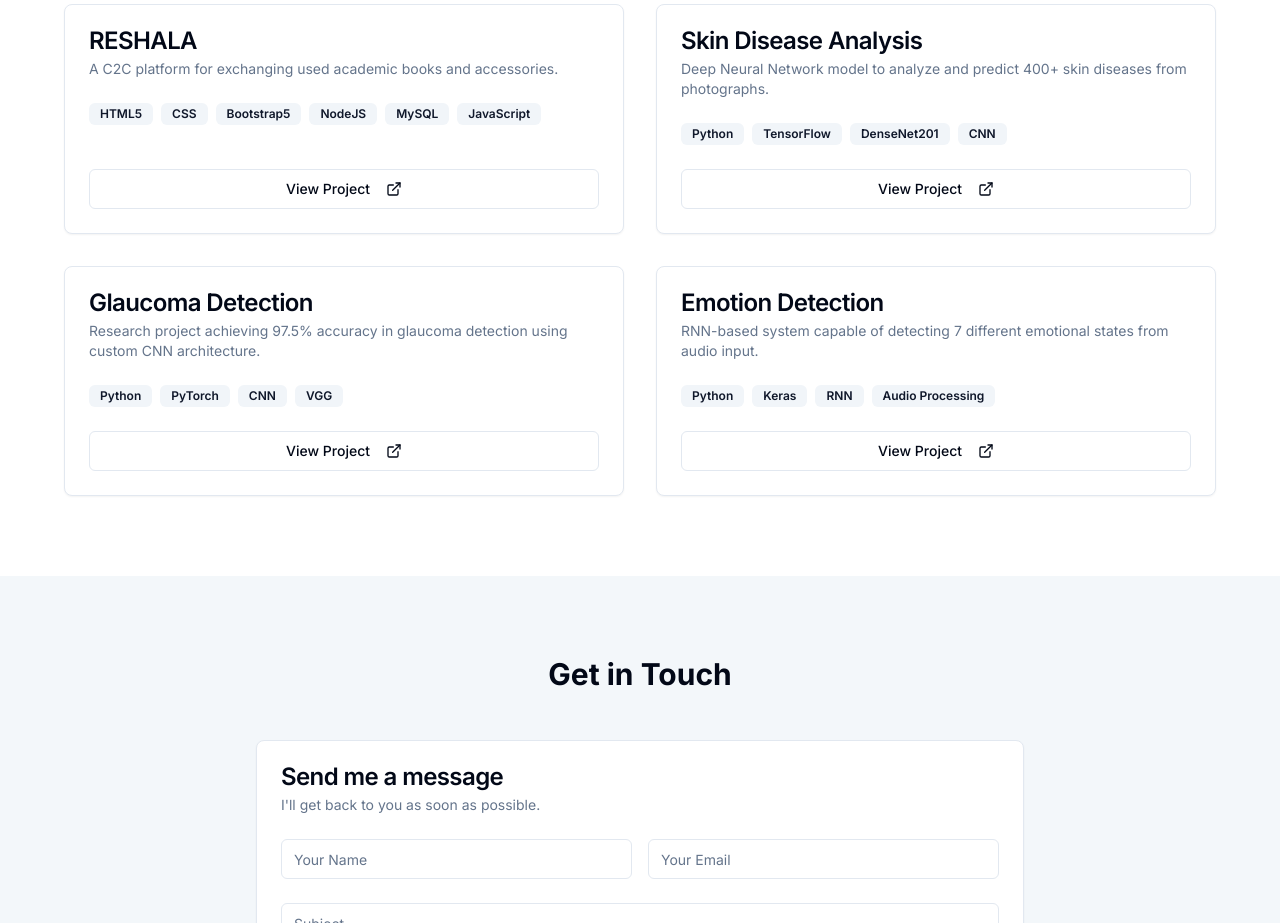
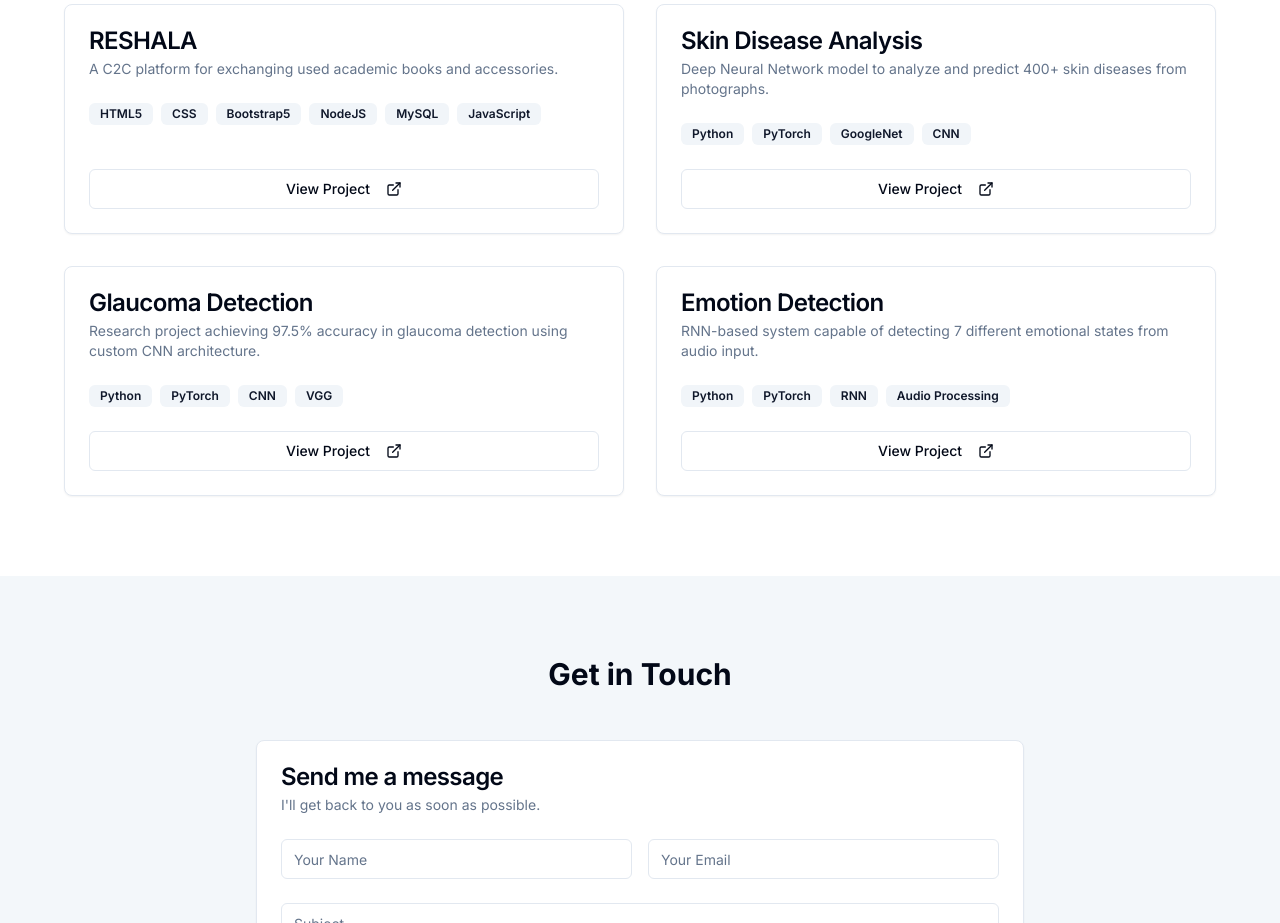
Before and after one commit to Abdullah-Shaikh03/Abdullah-Shaikh, a Next.js app: page / in a window 1280 px wide. Shown: the part 2120-3043 px from the top of the page. Built offline with nearby package versions, Linux system fonts and the light colour scheme.

Commit message:
corrected redirect links

```diff
--- a/src/app/page.tsx
+++ b/src/app/page.tsx
@@ -105,7 +105,9 @@ export default function Home() {
           animate={{ y: 0, opacity: 1 }}
           transition={{ duration: 0.8, delay: 0.6 }}
         >
-          <Button size="lg" className="text-base sm:text-lg px-6 sm:px-8">
+          <Button onClick={()=>{
+            window.location.href = 'https://github.com/Abdullah-Shaikh-03'
+          }} size="lg" className="text-base sm:text-lg px-6 sm:px-8">
             Explore My Work
           </Button>
         </motion.div>
@@ -355,7 +357,7 @@ const projects: Project[] = [
   {
     title: "Skin Disease Analysis",
     description: "Deep Neural Network model to analyze and predict 400+ skin diseases from photographs.",
-    technologies: ["Python", "TensorFlow", "DenseNet201", "CNN"],
+    technologies: ["Python", "PyTorch", "GoogleNet", "CNN"],
     link: "https://github.com/Abdullah-Shaikh03/Skin_Disease_Detector-"
   },
   {
@@ -367,7 +369,7 @@ const projects: Project[] = [
   {
     title: "Emotion Detection",
     description: "RNN-based system capable of detecting 7 different emotional states from audio input.",
-    technologies: ["Python", "Keras", "RNN", "Audio Processing"],
+    technologies: ["Python", "PyTorch", "RNN", "Audio Processing"],
     link: "https://github.com/Abdullah-Shaikh03/EmotionDetection-RNN"
   }
 ]
```
